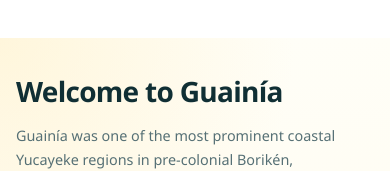
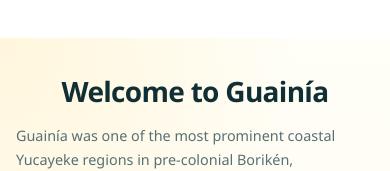
Before and after one commit to pageoptima/CommunityFrontendWeb, a Next.js app: page /yucayeke in a window 390 px wide. Shown: the part 525-696 px from the top of the page. Built offline with nearby package versions, Linux system fonts and the light colour scheme; no server answers.

Commit message:
refactor: minor changes

```diff
--- a/src/features/yucayeke/components/yucayeke-welcome-section.tsx
+++ b/src/features/yucayeke/components/yucayeke-welcome-section.tsx
@@ -15,7 +15,7 @@ export function YucayekeWelcomeSection() {
       >
         <div className="grid gap-6 lg:grid-cols-[minmax(0,0.96fr)_minmax(17rem,0.78fr)] lg:items-center lg:gap-8 xl:gap-10">
           <div className="max-w-xl">
-            <h2 className="text-foreground text-[1.75rem] font-semibold tracking-tight sm:text-[2rem] lg:text-[2.25rem] lg:leading-[1.08]">
+            <h2 className="text-foreground text-center text-[1.75rem] font-semibold tracking-tight sm:text-[2rem] lg:text-left lg:text-[2.25rem] lg:leading-[1.08]">
               {title}
             </h2>
 
```
